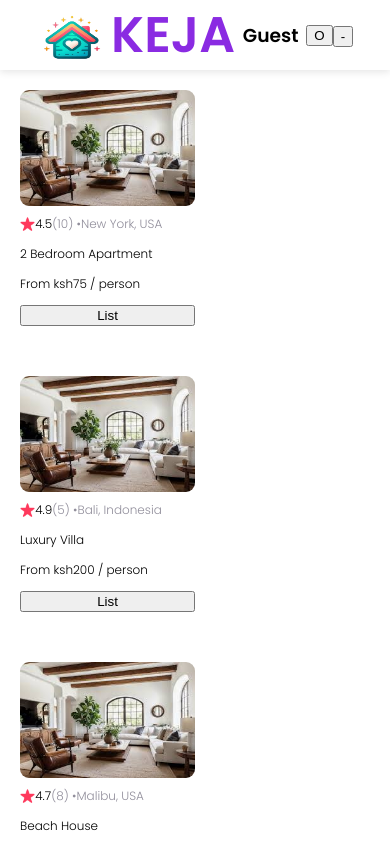
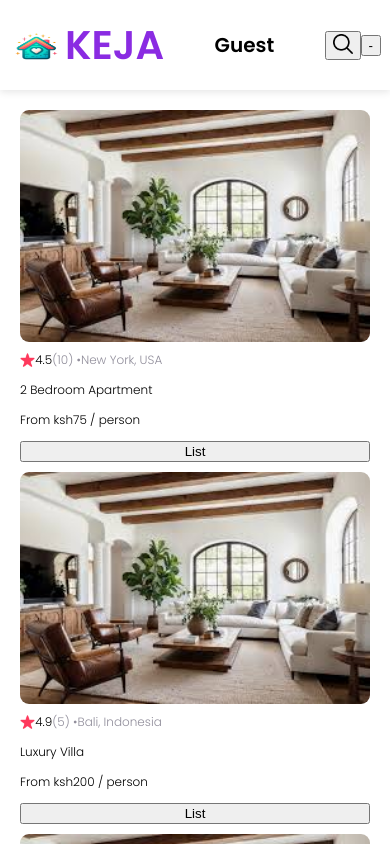
Before and after one commit to nestawal/KejaApp, a React (Vite) app in the folder Frontend/: page / in a window 390 px wide. Shown: the top 844 px of the page. Built offline with nearby package versions, Linux system fonts and the light colour scheme.

Commit message:
close to finish line

```diff
--- a/Frontend/index.html
+++ b/Frontend/index.html
@@ -6,6 +6,7 @@
         <link href="https://fonts.googleapis.com/css2?family=Poppins:wght@300;600&display=swap" rel="stylesheet">
         <link rel="stylesheet" href="/src/index.css">
         <link rel="stylesheet" href="/src/postForm.css">
+        <meta name="viewport" content="width=device-width, initial-scale=1.0">
     </head>
     <body>
         <div id="root"></div>
--- a/Frontend/src/AddPost.jsx
+++ b/Frontend/src/AddPost.jsx
@@ -1,4 +1,5 @@
 import React from "react";
+import {useLocation} from "react-router-dom"
 /*  title: "2 Bedroom Apartment",
     description: "Cozy and modern apartment perfect for small families.",
     price: 75,
@@ -8,6 +9,9 @@ import React from "react";
 */
 
 export default function AddPost(){
+    const location = useLocation();
+    const {post} = location.state || {};
+
     return(
         <div>
 
@@ -16,58 +20,56 @@ export default function AddPost(){
                     <h1 id="title">Add Post</h1>
                     <form>
                     <div className="input-group">
-                        <div className="input-field" >
+                        <div className="postDetails" >
                         <i className="fa-solid fa-envelope"></i>
-                        <input
-                        type="text"
-                        placeholder="title"
-                        name="title"
-                        />
+                        <input type="file" id="myFile" name="myFile" accept="image/" required/>
                         </div>
 
-                        <div className="input-field" >
+                        <div className="postDetails" >
                         <i className="fa-solid fa-envelope"></i>
                         <input
                         type="text"
                         placeholder="title"
                         name="description"
+                        required
                         />
                         </div>
 
-                        <div className="input-field" >
+                        <div className="postDetails" >
                         <i className="fa-solid fa-envelope"></i>
                         <input
                         type="text"
                         placeholder="City,Country(Start each with a capital letter)"
                         name="location"
+                        required
                         />
                         </div>
 
-                        <div className="input-field" >
+                        <div className="postDetails" >
                         <i className="fa-solid fa-envelope"></i>
                         <input
                         type="text"
                         placeholder="rooms"
                         name="rooms"
+                        required
                         />
                         </div>
 
-                        <div className="input-field" id="nameField">
+                        <div className="postDetails" id="nameField">
                         <i className="fa-solid fa-envelope"></i>
                         <input
                         type="text"
                         placeholder="price(ksh)"
                         name="price"
+                        required
                         />
                         </div>
 
 
                     </div>
-                    <div className="postBtn-field">
-                        <button  id="addBtn">Add</button>
 
+                    <button  className="addBtn" id="addBtn">Add</button>
 
-                    </div>
                     </form>
                 </div>
 
--- a/Frontend/src/App.jsx
+++ b/Frontend/src/App.jsx
@@ -10,12 +10,16 @@ export default function App() {
     const location = useLocation();
     const {formData} = location.state || {};
 
+    function goSign(){
+        navigate("/signUp")
+    }
+
     function goCart(){
         navigate("/cart",{state:{cart}})
     }
 
     function goPost(){
-        navigate("/posts")
+        navigate("/posts",{state:{posts}})
     }
 
     //console.log(isListed)
@@ -42,8 +46,9 @@ export default function App() {
                 ...prev,
                 [e.target.name] : e.target.value
             }
+
+        })
         filterCards();
-        })
     }
     //filter search function
     const [filtered,setFiltered] = useState([])
@@ -96,6 +101,7 @@ export default function App() {
             />}
             <Navbar
             fullName={formData ? formData.name : "Guest"}
+            signUp = {goSign}
             cart={goCart}
             render={renderSearch}
             post={goPost}
--- a/Frontend/src/Cart.jsx
+++ b/Frontend/src/Cart.jsx
@@ -5,6 +5,7 @@ import Card from "./components/cartCard.jsx"
 export default function Cart(){
     const location = useLocation()
     const {cart} = location.state || {cart: []}
+    console.log({cart})
 
 
     const cards = cart.map(item => {
--- a/Frontend/src/components/Navbar.jsx
+++ b/Frontend/src/components/Navbar.jsx
@@ -4,15 +4,8 @@ import { Navigate,useNavigate } from 'react-router-dom';
 
 export default function Navbar(props) {
     const navigate = useNavigate()
-    const [goSign, setGoSign] = React.useState(false);
     const menuRef = useRef(null);
 
-    if(goSign){
-      return <Navigate to="/signUp" />;
-    }
-    function SignUpButton(){
-        setGoSign(prevState => !prevState)
-    }
 
     const [show,setShow] = useState(false)
     function showDropDown(){
@@ -46,12 +39,12 @@ export default function Navbar(props) {
             </div>
             <h3>{props.fullName}</h3>
             <div className="navFunctions">
-                <button onClick={props.render}>O</button>
+                <button onClick={props.render} className="srchBtn"><img   className="srchImg" src="/src/images/search.png" alt="" /></button>
                 <div className="menu" id="menu" ref={menuRef}>
                     <button onClick={showDropDown} id="menu">-</button>
                     {show && (
                     <div className={display}>
-                        <button onClick={SignUpButton}>SignUp</button>
+                        <button onClick={props.signUp}>SignUp</button>
                         <button onClick={props.cart} >Cart</button>
                         <button onClick={props.post}>MyPosts</button>
                     </div>)}
--- a/Frontend/src/components/searchBar.jsx
+++ b/Frontend/src/components/searchBar.jsx
@@ -3,7 +3,7 @@ import React from 'react'
 export default function Search(prop){
 
     return(
-        <div>
+        <div className='srchSpc'>
             <div className='searchbar'>
                 <input
                 name="title"
--- a/Frontend/src/index.css
+++ b/Frontend/src/index.css
@@ -62,14 +62,18 @@ section {
 .cards-list {
   display: flex;
   flex-wrap: wrap;
-  gap: 50px;
+  gap:20px;
+  align-content: space-evenly;
   overflow-x: auto;
   width: 100%;
+  justify-content: center;
+  align-items: center;
 
 }
 
 .card {
-  width: 175px;
+
+  min-width: 175px;
   font-size: 12px;
   flex: 0 0 auto;         /* ADD */
   display: flex;          /* ADD */
@@ -217,9 +221,27 @@ form p a{
 
 }
 /*searchbar*/
+.srchBtn{
+  height: fit-content;
+  width: fit-content;
+  align-items: center;
+  justify-content: center;
+}
+.srchImg{
+  height: 20px;
+  width: 20px;
+}
+
+.srchSpc{
+  display: flex;
+  align-items: center;
+  justify-content: space-between;
+  max-height: 90px;
+}
+
 .searchbar{
   background: #eaeaea;
-  margin: 15px 0;
+ margin: 0 auto;
   border-radius: 1rem;
   display: flex;
   align-items: center;
@@ -227,7 +249,6 @@ form p a{
   transition: max-height 0.5s;
   overflow: hidden;
   max-width: fit-content;
-  margin: 5%;
   justify-content: center;
 }
 .search{
@@ -237,8 +258,8 @@ form p a{
   background-color: #55555569;
 }
 .searchImg{
-  height: 10px;
-  width: 10px;
+  height: 20px;
+  width: 20px;
 }
 
 .menu{
@@ -260,3 +281,44 @@ form p a{
 .dropdown-none{
   display: none;
 }
+
+
+
+/* Smartphones (portrait and landscape) */
+@media only screen and (max-width: 767px) {
+  body {
+    font-size: 14px;
+
+  }
+
+  nav {
+    height: 90px;
+    padding: 10px;
+    box-shadow: 0px 2.98256px 7.4564px rgba(0, 0, 0, 0.1);
+
+  }
+
+  nav h3{
+    font-size: 20px;
+  }
+
+  .nav--logo {
+    width: 55px;
+    height: 30px;
+  }
+
+  .navBrand h3{
+    font-size: 40px;
+  }
+
+  .cards-list {
+    flex-direction: column;
+    overflow-x: hidden;
+    overflow-y: auto;
+    gap: 10px;
+  }
+  .card {
+    min-width: 100%;
+  }
+
+}
--- a/Frontend/src/postForm.css
+++ b/Frontend/src/postForm.css
@@ -13,12 +13,15 @@
     position: absolute;
     top: 50%;
     left: 50%;
-    height: fit-content;
+    min-height: 500px;
     transform: translate(-50%,-50%);
     background-color: #fff;
-    padding: 6px 6px 80px 20px;
+    padding: 6px 6px 10px 0px;
     text-align: center;
-
+    display: flex;
+    flex-direction: column;
+    align-content: space-evenly;
+    flex-shrink: 0;
   }
 
   .postForm h1{
@@ -40,15 +43,17 @@
     transform: translateX(-50%);
   }
 
-  .input-field{
+  .postDetails{
     background: #eaeaea;
     margin: 15px ;
     border-radius: 3px;
     display: flex;
     align-items: center;
     max-height: 65px;
+    min-height: 35px;
     transition: max-height 0.5s;
     overflow: hidden;
+    margin-bottom: 15px;
   }
   input{
     width: 100%;
@@ -57,7 +62,7 @@
     outline: 0;
     padding: 18px 15px;
   }
-  .input-field i{
+  .postDetails i{
     margin-left: 15px;
     color: #999;
   }
@@ -90,6 +95,8 @@
 
   .input-group{
     height: 280px;
+    display: flex;
+    flex-direction: column;
   }
 
   .btn-field button.disable{
@@ -98,7 +105,10 @@
 
   }
 
-  .addBtn a{
+  .addBtn{
     text-decoration: none;
-
+    background: #3c00a0;
+    margin-top: 45px;
+    min-width: 70px;
+    min-height: 30px;
   }
```
Also changed, not shown: 1 other file (tests, documents, lock files or other folders).
